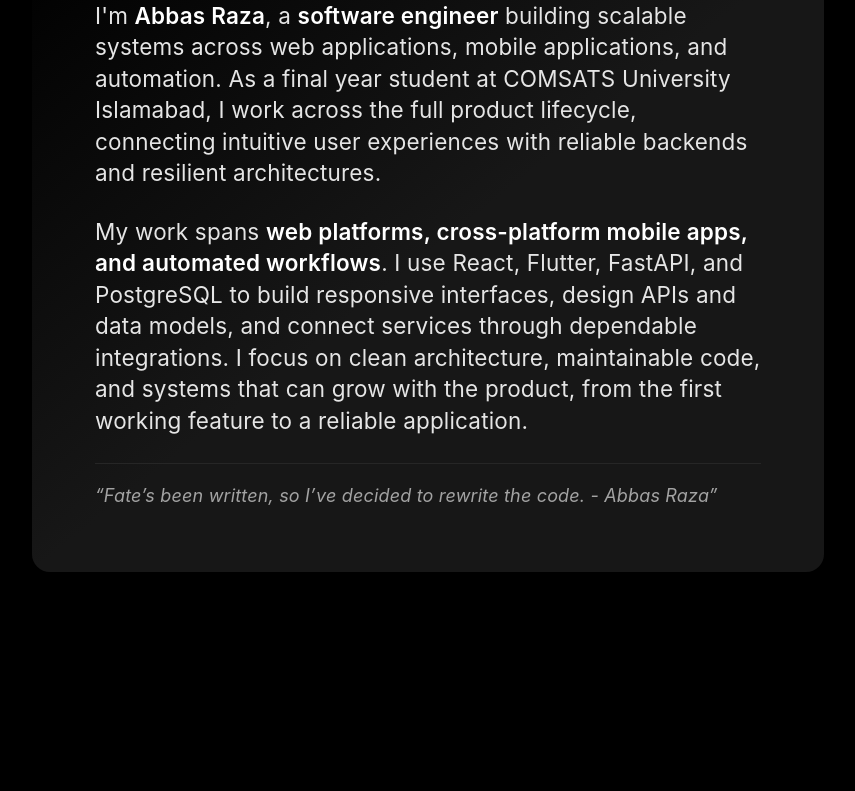
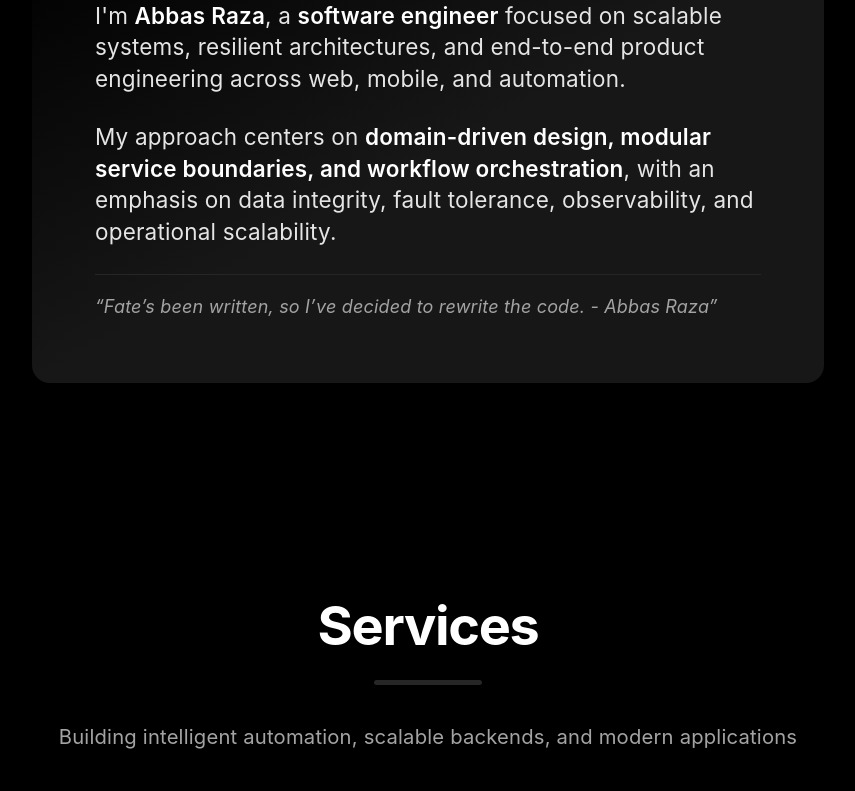
Before and after one commit to abbasrazaswe/abbas-raza-portfolio, a React (Vite) app: page / in a window 1280 px wide. Shown: the part 1120-1911 px from the top of the page, without its empty margins (212-1067 px from the left). Built offline with nearby package versions, Linux system fonts and the light colour scheme.

Commit message:
Make About copy concise and architecture focused

```diff
--- a/src/components/About.tsx
+++ b/src/components/About.tsx
@@ -27,10 +27,10 @@ const About: React.FC = () => {
           viewport={{ once: true }}
         >
           <p className="text-lg md:text-xl text-neutral-700 dark:text-neutral-200 leading-relaxed font-normal" style={{ fontFamily: '-apple-system, BlinkMacSystemFont, Segoe UI, Roboto, Helvetica Neue, Arial, sans-serif' }}>
-            I'm <strong className="font-semibold text-black dark:text-white">Abbas Raza</strong>, a <strong className="font-semibold text-black dark:text-white">software engineer</strong> building scalable systems across web applications, mobile applications, and automation. As a final year student at COMSATS University Islamabad, I work across the full product lifecycle, connecting intuitive user experiences with reliable backends and resilient architectures.
+            I'm <strong className="font-semibold text-black dark:text-white">Abbas Raza</strong>, a <strong className="font-semibold text-black dark:text-white">software engineer</strong> focused on scalable systems, resilient architectures, and end-to-end product engineering across web, mobile, and automation.
           </p>
           <p className="text-lg md:text-xl text-neutral-700 dark:text-neutral-200 leading-relaxed font-normal" style={{ fontFamily: '-apple-system, BlinkMacSystemFont, Segoe UI, Roboto, Helvetica Neue, Arial, sans-serif' }}>
-            My work spans <strong className="font-semibold text-black dark:text-white">web platforms, cross-platform mobile apps, and automated workflows</strong>. I use React, Flutter, FastAPI, and PostgreSQL to build responsive interfaces, design APIs and data models, and connect services through dependable integrations. I focus on clean architecture, maintainable code, and systems that can grow with the product, from the first working feature to a reliable application.
+            My approach centers on <strong className="font-semibold text-black dark:text-white">domain-driven design, modular service boundaries, and workflow orchestration</strong>, with an emphasis on data integrity, fault tolerance, observability, and operational scalability.
           </p>
           <div className="pt-4 text-base text-neutral-500 dark:text-neutral-400 italic border-t border-neutral-200 dark:border-neutral-800">
             “Fate’s been written, so I’ve decided to rewrite the code.      - Abbas Raza”
```
